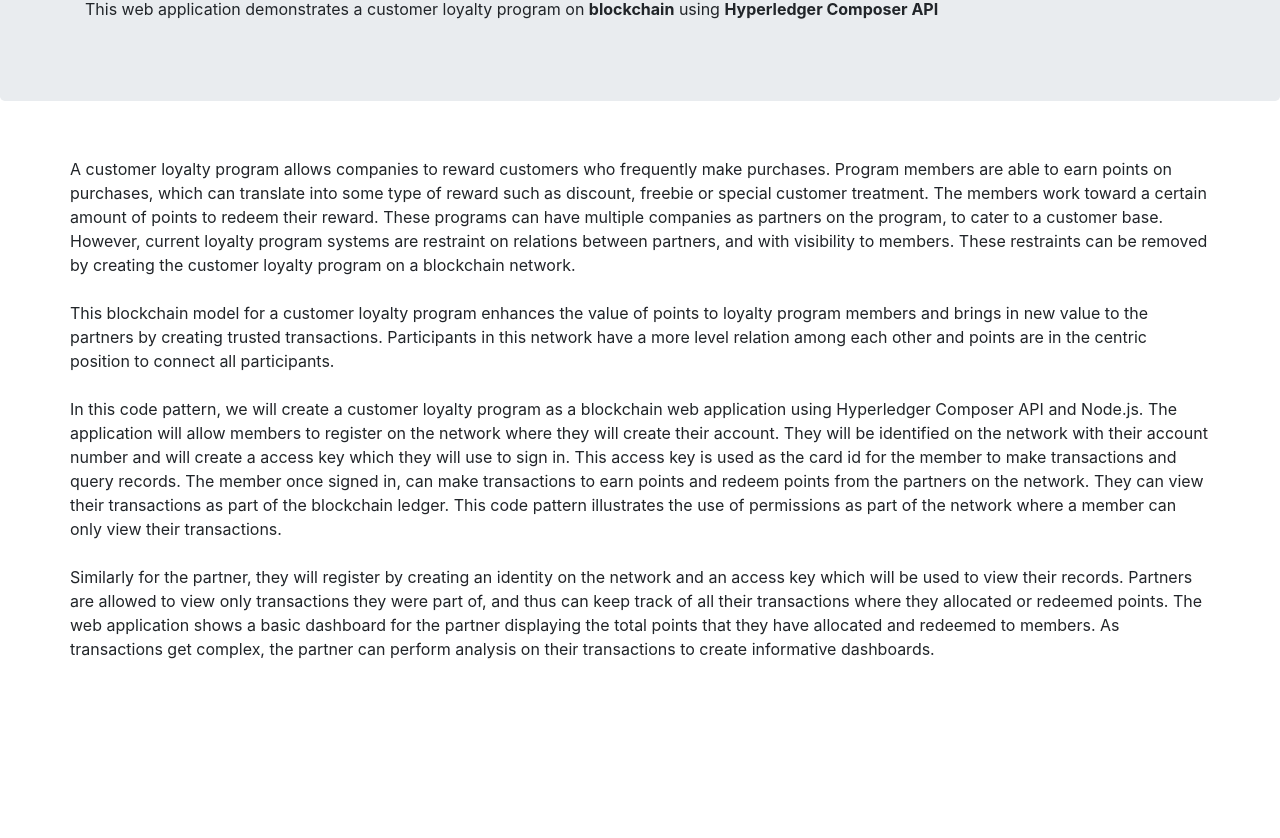
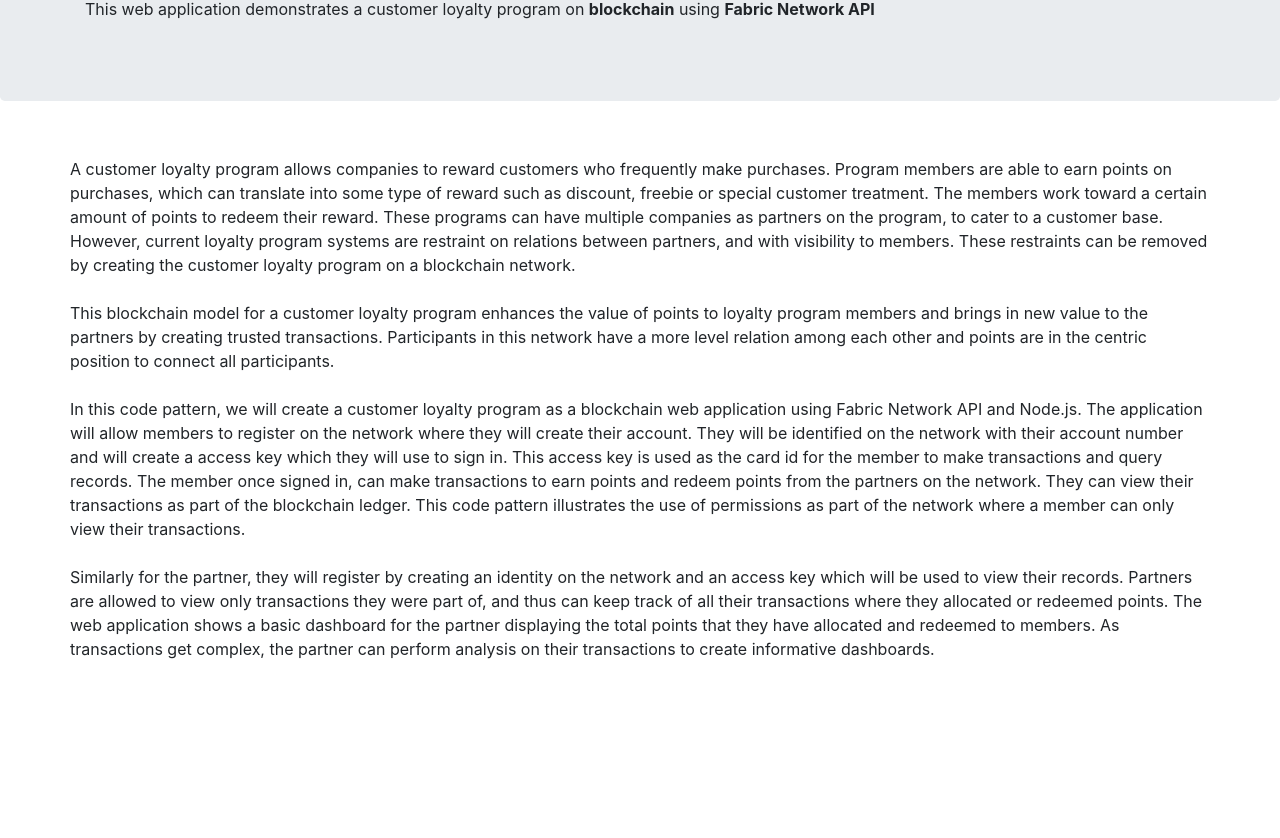
Before and after one commit to IBM/customer-loyalty-program-hyperledger-fabric-VSCode, a website: page web-app/public/about.html in a window 1280 px wide. Shown: the part 198-1036 px from the top of the page. Drawn offline with nearby package versions, Linux system fonts and the light colour scheme.

Commit message:
Remove stale references to Composer API

```diff
--- a/web-app/public/about.html
+++ b/web-app/public/about.html
@@ -44,7 +44,7 @@
     <div class="container">
       <h1 class="display-4">Customer Loyalty Program</h1>
       <h4></h4>
-      <p>This web application demonstrates a customer loyalty program on <b>blockchain</b> using <b>Hyperledger Composer API</b></p>
+      <p>This web application demonstrates a customer loyalty program on <b>blockchain</b> using <b>Fabric Network API</b></p>
     </div>
   </div>
 
@@ -56,7 +56,7 @@
         between partners, and with visibility to members. These restraints can be removed by creating the customer loyalty program on a blockchain network.
         <br><br> This blockchain model for a customer loyalty program enhances the value of points to loyalty program members and brings in new value to the partners by creating trusted transactions. Participants in this network have a more level relation
         among each other and points are in the centric position to connect all participants.
-        <br><br> In this code pattern, we will create a customer loyalty program as a blockchain web application using Hyperledger Composer API and Node.js. The application will allow members to register on the network where they will create their account.
+        <br><br> In this code pattern, we will create a customer loyalty program as a blockchain web application using Fabric Network API and Node.js. The application will allow members to register on the network where they will create their account.
         They will be identified on the network with their account number and will create a access key which they will use to sign in. This access key is used as the card id for the member to make transactions and query records. The member once signed
         in, can make transactions to earn points and redeem points from the partners on the network. They can view their transactions as part of the blockchain ledger. This code pattern illustrates the use of permissions as part of the network where a
         member can only view their transactions.
```
Also changed, not shown: web-app/public/index.html (+1 -1 lines).
